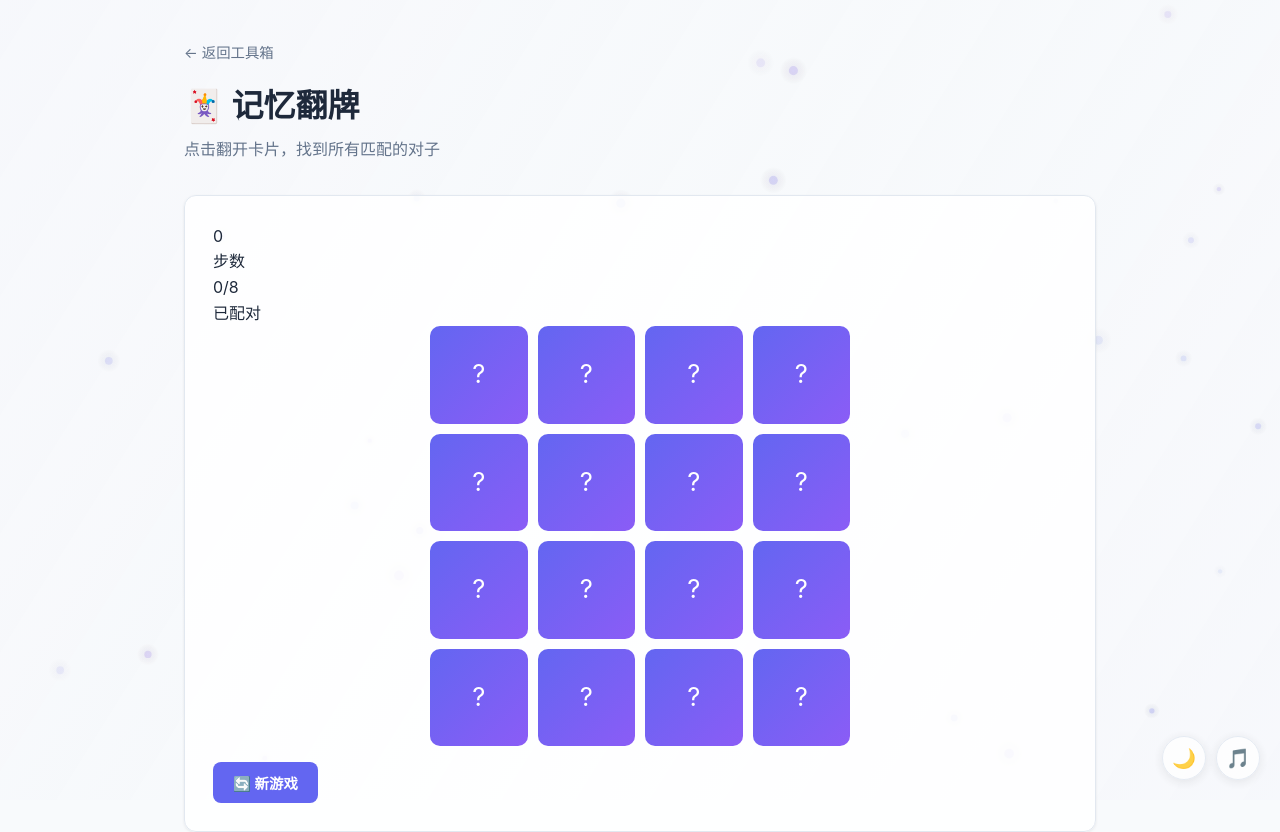
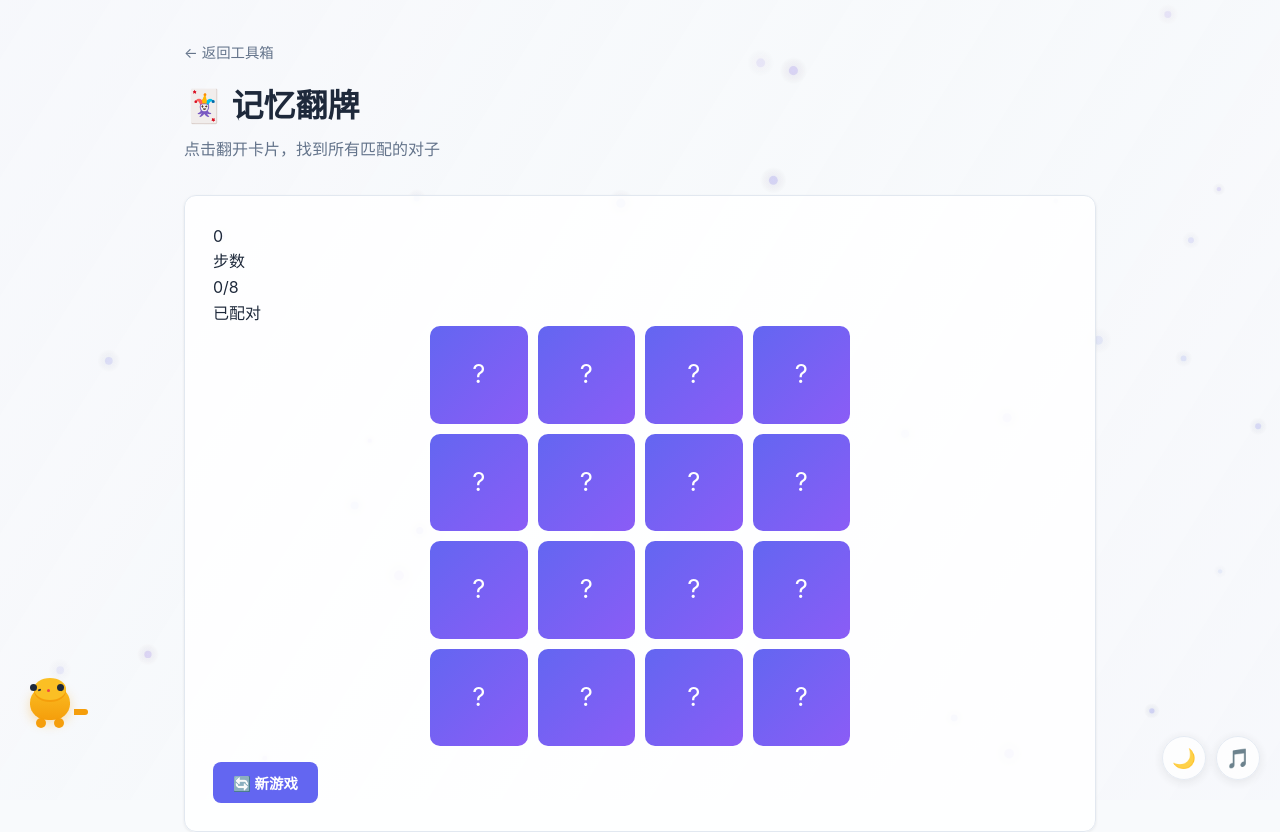
Before and after one commit to DvFqY/toolbox-site, a plain HTML site: page games/memory-match.html in a window 1280 px wide. Shown: the top 832 px of the page. Drawn offline with Linux system fonts and the light colour scheme; some packages are replaced by stand-ins of ours; a script that the page names is missing.

Commit message:
Add webpage pet

```diff
--- a/games/memory-match.html
+++ b/games/memory-match.html
@@ -86,5 +86,6 @@ newGame();
 <script src="../js/music-player.js"></script>
 <script src="../js/ambient-effects.js"></script>
 <script src="../js/theme-switcher.js"></script>
+<script src="../js/web-pet.js"></script>
 </body>
 </html>
```
